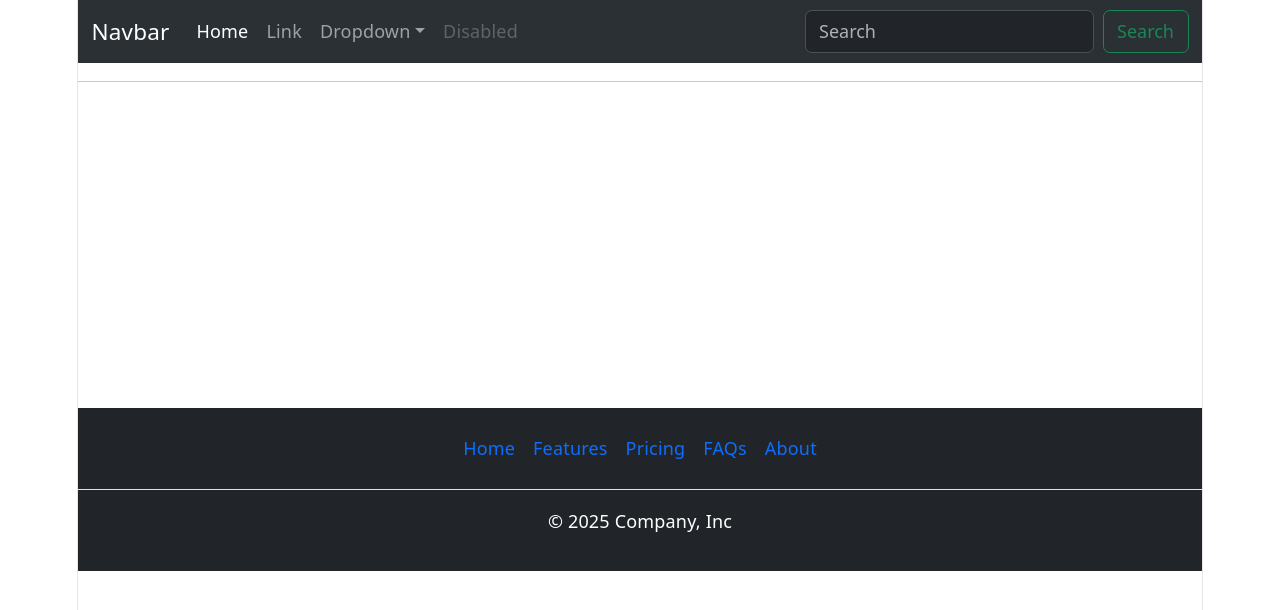
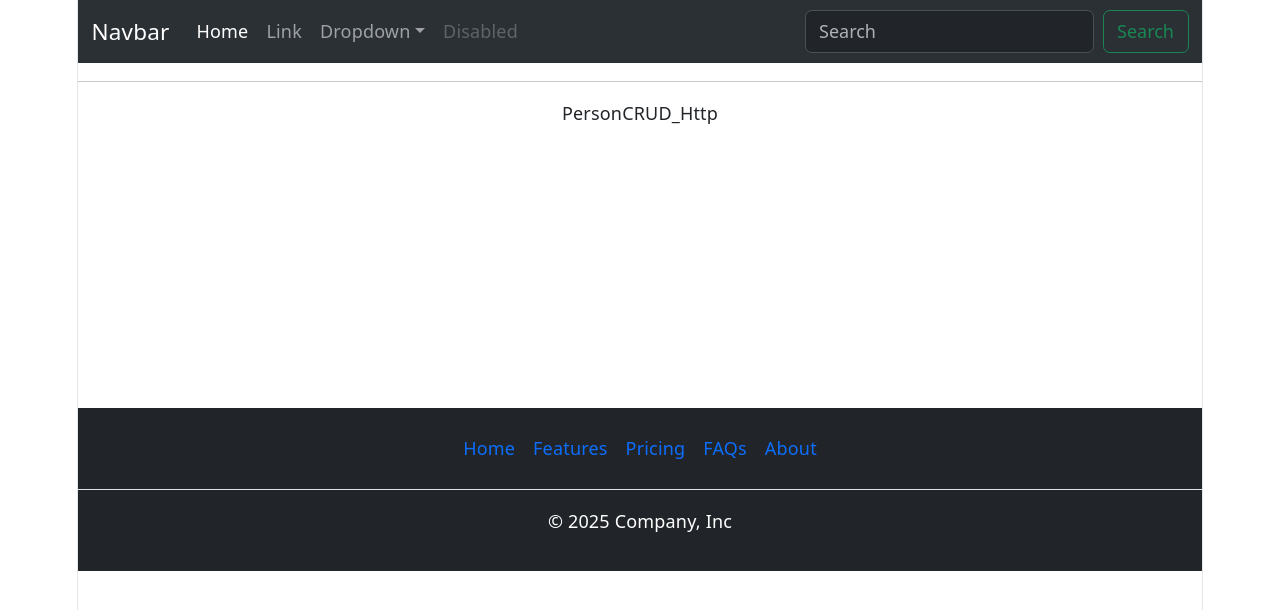
Before and after one commit to sanjaysamantra1/eureka_20_april_2026, a React (Vite) app in the folder react/React_App_1/: page / in a window 1280 px wide. Shown: the top 610 px of the page. Built offline with nearby package versions, Linux system fonts and the light colour scheme.

Commit message:
person crud

```diff
--- a/react/React_App_1/src/components/body/Body.tsx
+++ b/react/React_App_1/src/components/body/Body.tsx
@@ -22,6 +22,7 @@ import UserList_Http from "../http/UserList_Http";
 import CommentList_Http from "../http/CommentList_Http";
 import ToDoList_Http from "../http/ToDoList_Http";
 import Multiple_API from "../http/Multiple_API";
+import PersonCRUD_Http from "../http/PersonCRUD_Http";
 
 function Body() {
   /*  console.log(addition(10, 20));
@@ -68,6 +69,7 @@ function Body() {
       {/* <CommentList_Http /> */}
       {/* <ToDoList_Http/> */}
       {/* <Multiple_API/> */}
+      <PersonCRUD_Http />
     </div>
   );
 }
--- /dev/null
+++ b/react/React_App_1/src/components/http/PersonCRUD_Http.tsx
@@ -0,0 +1,3 @@
+export default function PersonCRUD_Http() {
+  return <div>PersonCRUD_Http</div>;
+}
```
